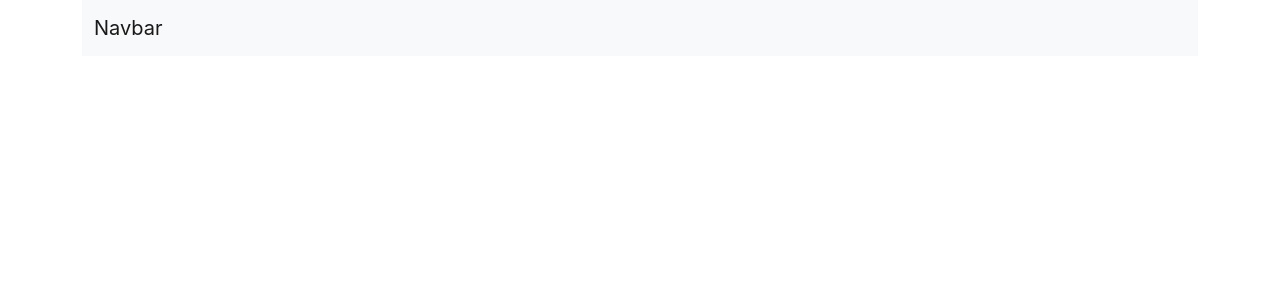
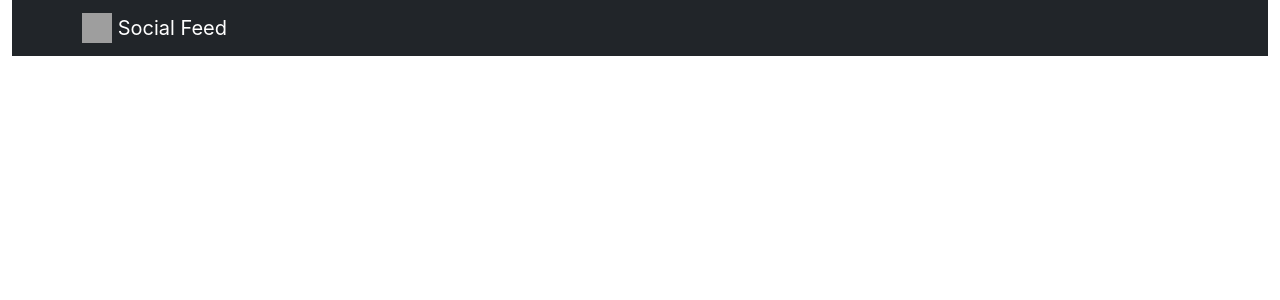
Before and after one commit to CelestialCoyote/dcc-reactSocialFeed, a React (Create React App) app: page / in a window 1280 px wide. Shown: the top 300 px of the page. Built offline with nearby package versions, Linux system fonts and the light colour scheme; grey boxes are pictures that could not be loaded; the HTML template or start-up script is replaced by a standard one.

Commit message:
Changed NavigationBar look and added a logo image.

```diff
--- a/src/Components/NavBar/NavigatonBar.jsx
+++ b/src/Components/NavBar/NavigatonBar.jsx
@@ -4,21 +4,22 @@ import Navbar from 'react-bootstrap/Navbar';
 
 const NavigationBar = (props) => {
     return (
-        <Container>
-
-            <Navbar expand="lg" variant="light" bg="light">
-
-                <Container>
-
-                    <Navbar.Brand href="#">Navbar</Navbar.Brand>
-
-                </Container>
-
-            </Navbar>
-
-      </Container>
-    )
-}
+        <Navbar bg="dark" variant="dark">
+            <Container>
+                <Navbar.Brand href="#home">
+                    <img
+                        alt=""
+                        src='./bootstrap-react-logo.svg'
+                        width="30"
+                        height="30"
+                        className="d-inline-block align-top"
+                    />{' '}
+                    Social Feed
+                </Navbar.Brand>
+            </Container>
+        </Navbar>
+    );
+};
 
 
 export default NavigationBar;
```
Also changed, not shown: src/Components/NavBar/bootstrap-react-logo.svg (added).
